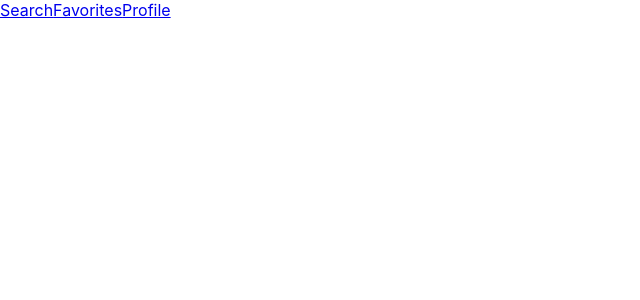
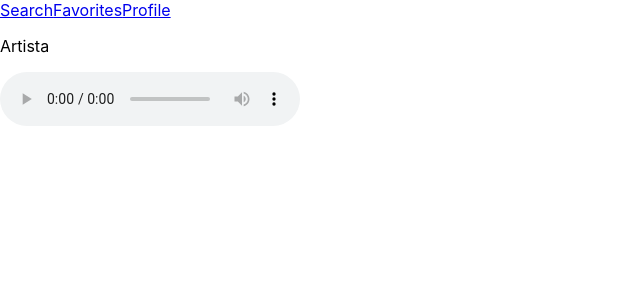
Before and after one commit to xmatheuspereira/TrybeTunes, a React (Create React App) app: page /album/1 in a window 1280 px wide. Shown: the top 300 px of the page, without its empty margins (0-640 px from the left). Built offline with nearby package versions, Linux system fonts and the light colour scheme; no server answers.

Commit message:
Req. 7 - Cria o componente MusicCard e faz a requisiçao da API

```diff
--- /dev/null
+++ b/src/components/MusicCard.jsx
@@ -0,0 +1,19 @@
+import React from 'react';
+import Search from '../pages/Search';
+
+class MusicCard extends React.Component {
+  render() {
+    return (
+      <>
+        <p>Artista</p>
+        <audio data-testid="audio-component" controls>
+          <track kind="captions" />
+          O seu navegador não suporta o elemento
+          <code>audio</code>
+        </audio>
+      </>
+    );
+  }
+}
+
+export default MusicCard;
--- a/src/pages/Album.jsx
+++ b/src/pages/Album.jsx
@@ -1,11 +1,27 @@
 import React from 'react';
 import Header from '../components/Header';
+import MusicCard from '../components/MusicCard';
+import getMusics from '../services/musicsAPI';
+import PropTypes from 'prop-types';
 
 class Album extends React.Component {
+  state = {
+    musics: [],
+  }
+
+  componentDidMount = async () => {
+    const { match: { params: { id } } } = this.props;
+    const trackList = await getMusics(id);
+    this.setState({
+      musics: trackList,
+    })
+  };
+
   render() {
     return (
       <div data-testid="page-album">
         <Header />
+        <MusicCard />
       </div>
     );
   }
```
